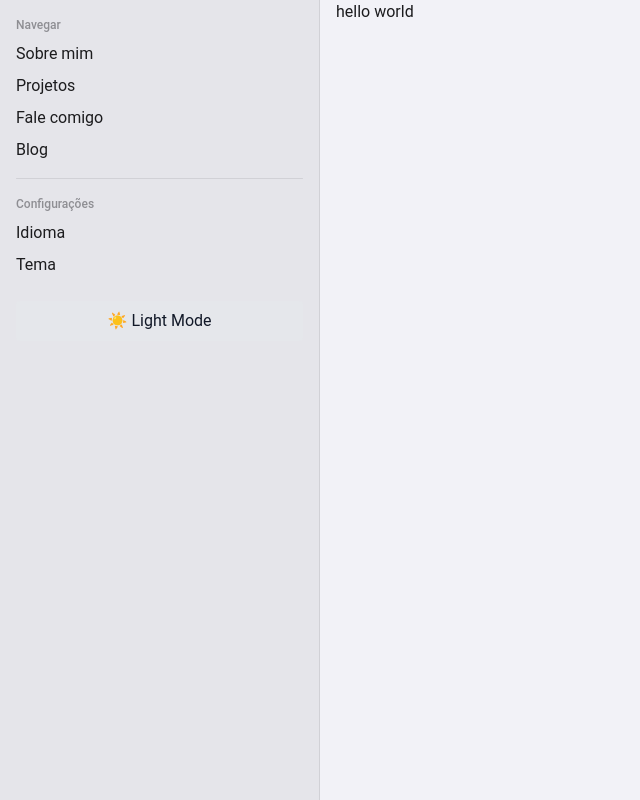
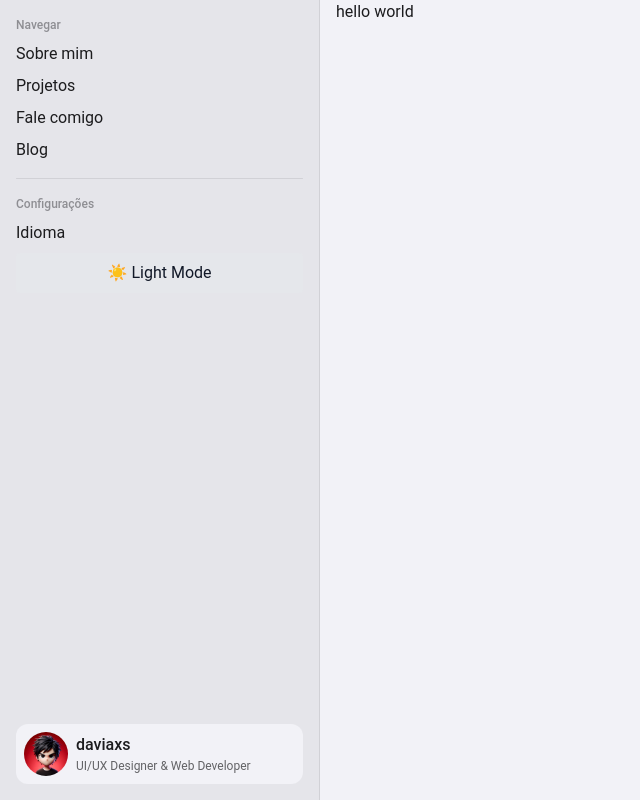
Before and after one commit to daviaxs/portfolio-v3, a Next.js app: page /site in a window 1280 px wide. Shown: the whole page, without its empty margins (0-640 px from the left). Built offline with nearby package versions, Linux system fonts and the light colour scheme.

Commit message:
feat: add avatar image and enhance sidebar with user information and theme toggle

```diff
--- a/src/shared/components/sidebar/Sidebar.tsx
+++ b/src/shared/components/sidebar/Sidebar.tsx
@@ -1,11 +1,12 @@
 'use client'
 
+import Image from 'next/image'
 import ThemeToggle from '../themeToggle/ThemeToggle'
 
 export function Sidebar() {
   return (
     <aside className="flex flex-col gap-6 bg-gray-light-100 dark:bg-gray-dark-100 w-[20rem] h-full p-4 border-r border-gray-light-200 dark:border-gray-dark-200">
-      <nav className="flex flex-col gap-4">
+      <nav className="flex flex-col gap-4 flex-1">
         <div className="flex flex-col gap-2">
           <p className="text-xs font-medium text-gray-light-500">Navegar</p>
           <ul className="flex flex-col gap-2">
@@ -24,12 +25,27 @@ export function Sidebar() {
           </p>
           <ul className="flex flex-col gap-2">
             <li>Idioma</li>
-            <li>Tema</li>
+            <ThemeToggle />
           </ul>
         </div>
       </nav>
 
-      <ThemeToggle />
+      <div className="flex items-center justify-start gap-2 bg-gray-light-50 p-2 rounded-medium w-full h-fit">
+        <Image
+          src={'/imgs/avatar_daviaxs.jpg'}
+          className="rounded-full"
+          alt="avatar"
+          width={44}
+          height={44}
+        />
+
+        <div className="flex flex-col">
+          <p className="text-md font-medium">daviaxs</p>
+          <p className="text-xs font-normal text-gray-dark-400">
+            UI/UX Designer & Web Developer
+          </p>
+        </div>
+      </div>
     </aside>
   )
 }
--- a/tailwind.config.ts
+++ b/tailwind.config.ts
@@ -20,6 +20,11 @@ export default {
         'display-lg': '48px',
         'display-xl': '60px',
         'display-2xl': '72px',
+      },
+      borderRadius: {
+        small: '6px',
+        medium: '12px',
+        large: '24px',
       },
       height: {
         'full-svh': '100svh',
```
Also changed, not shown: public/imgs/avatar_daviaxs.jpg (added).
